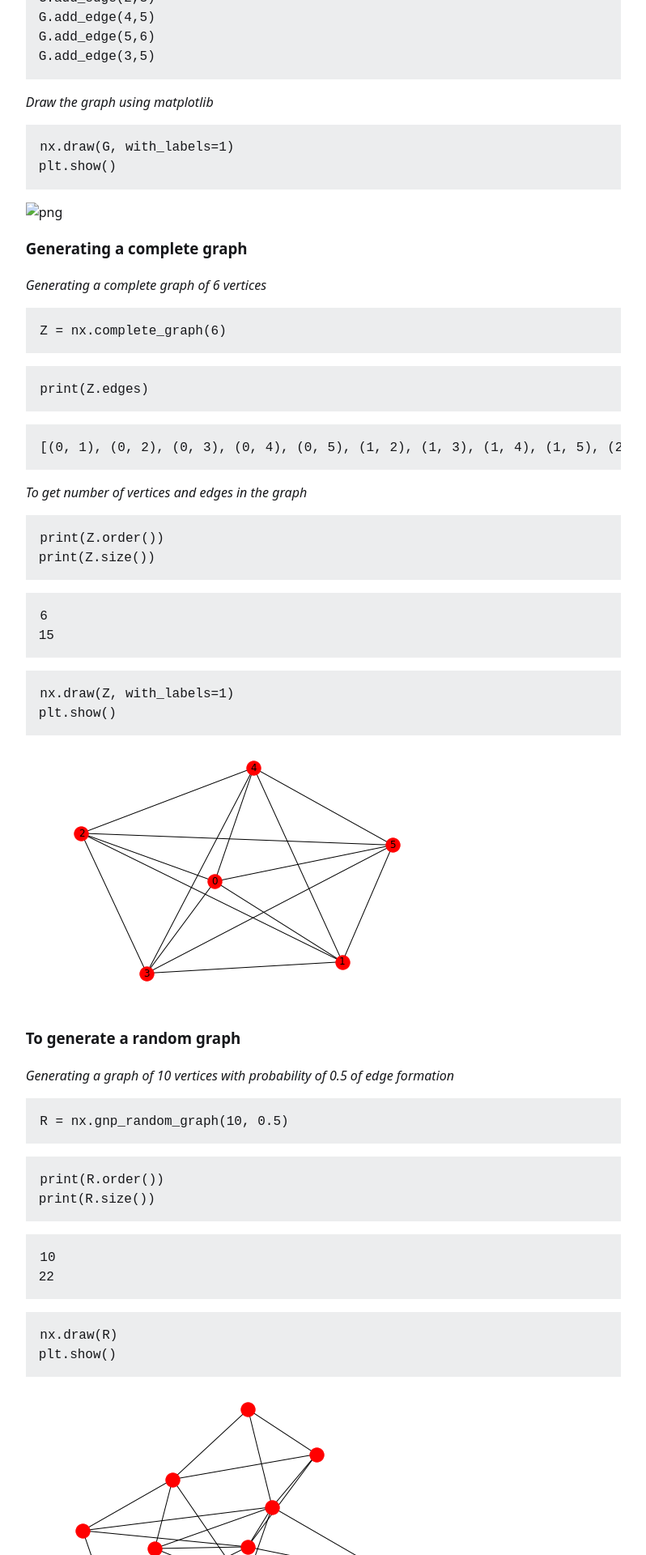
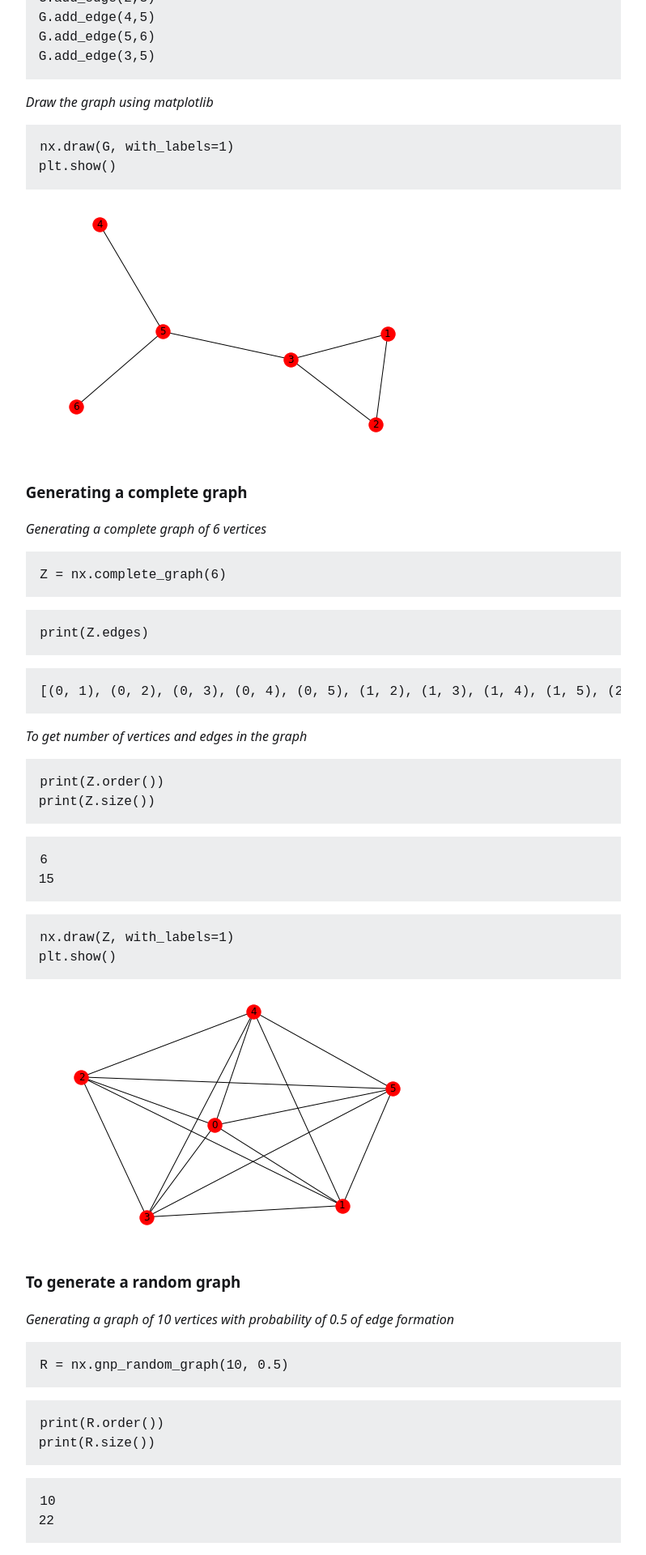
Before and after one commit to avinashbhat/avinashbhat.github.io, a Jekyll site: the page built from _posts/2019-05-13-Introduction-to-Networkx.md, in a window 1280 px wide. Shown: the part 857-2777 px from the top of the page at 81% size, without its empty margins (321-1119 px from the left). Built offline with Jekyll 4.4.1, drawn with Linux system fonts in a browser that asks for light colours.

Commit message:
Updating image error in post#1

```diff
--- a/_posts/2019-05-13-Introduction-to-Networkx.md
+++ b/_posts/2019-05-13-Introduction-to-Networkx.md
@@ -62,7 +62,7 @@ plt.show()
 
 
 <!-- ![png](output_11_0.png) -->
-![png](/images/2019-05-13-01.png)
+![png](/assets/images/2019-05-13-01.png)
 
 
 ### Generating a complete graph
```
